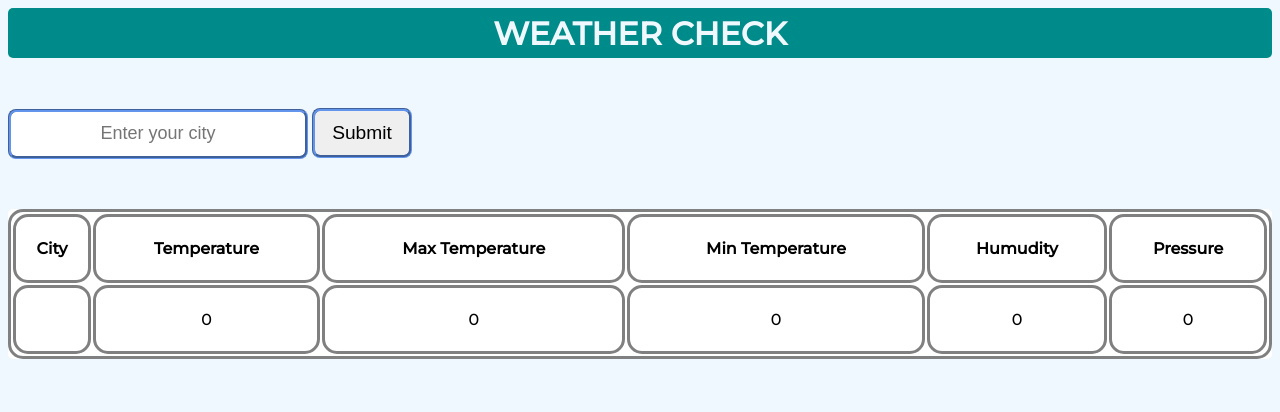
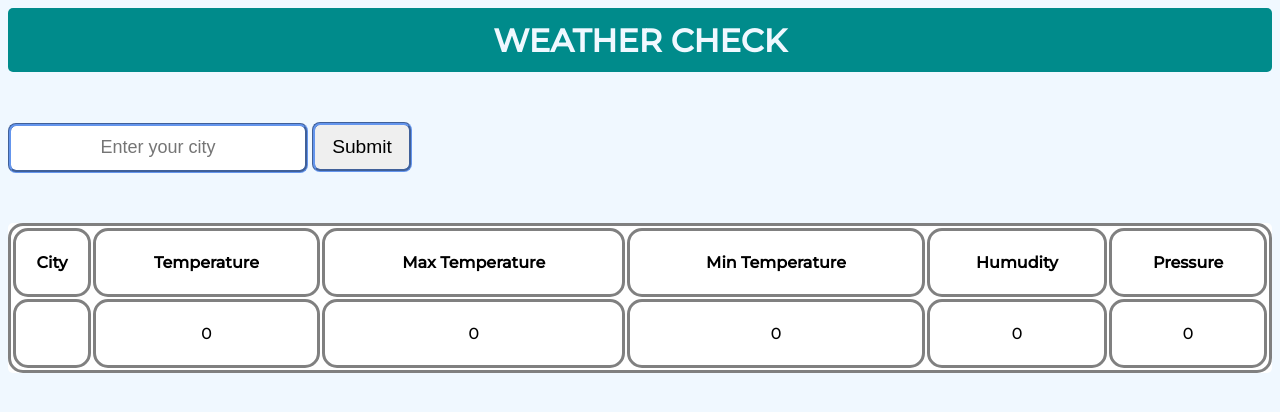
Before and after one commit to SubramaniyamJ/Weather-API, a plain HTML site: page index.html in a window 1280 px wide. Drawn offline with Linux system fonts and the light colour scheme.

Commit message:
Update style.css

```diff
--- a/style.css
+++ b/style.css
@@ -5,7 +5,7 @@ body{
 }header{
     font-family:'Montserrat', san-serif;
     display:flex;
-    height:50px;
+    height:64px;
     background-color: darkcyan;
     border-radius: 5px;
     color:aliceblue;
```
